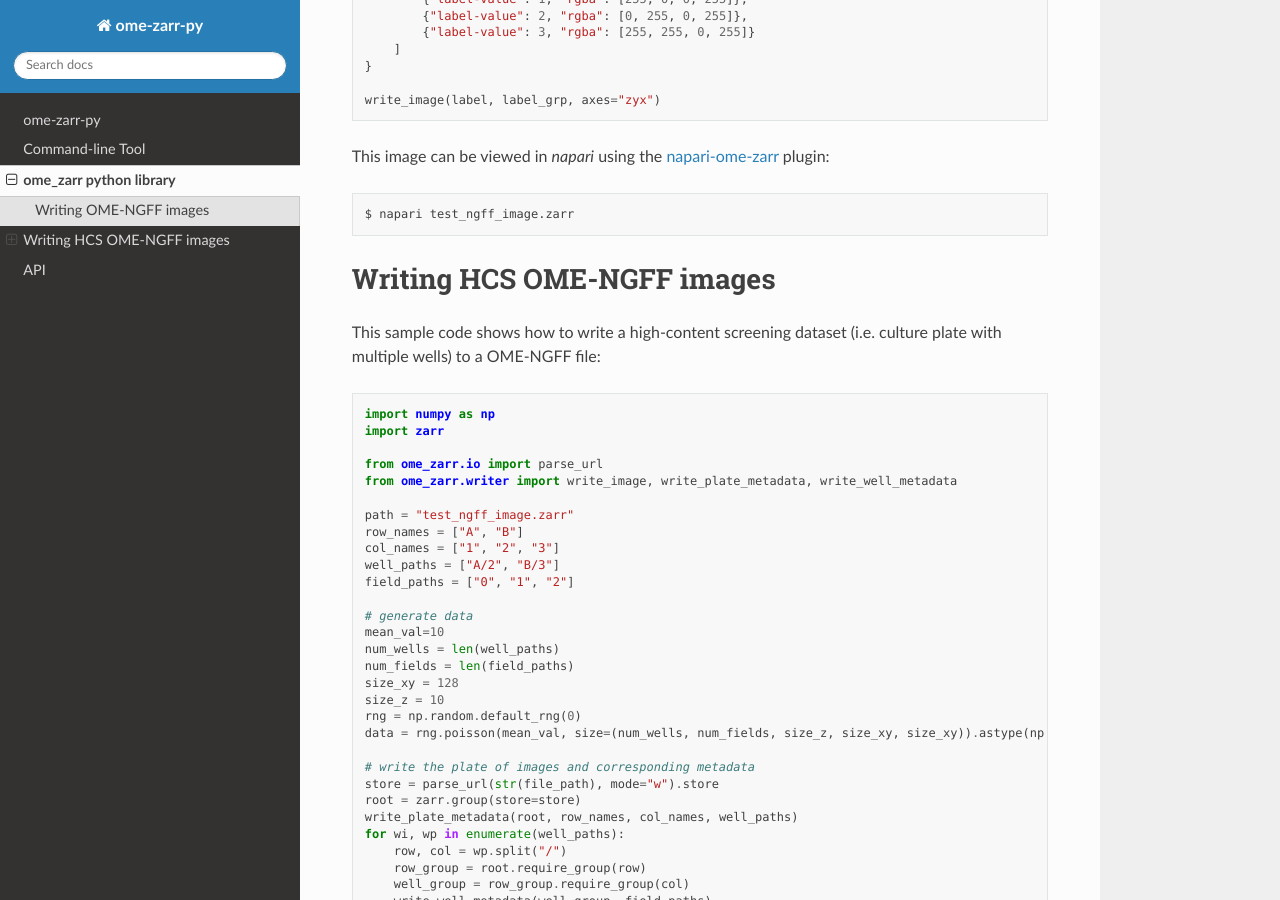
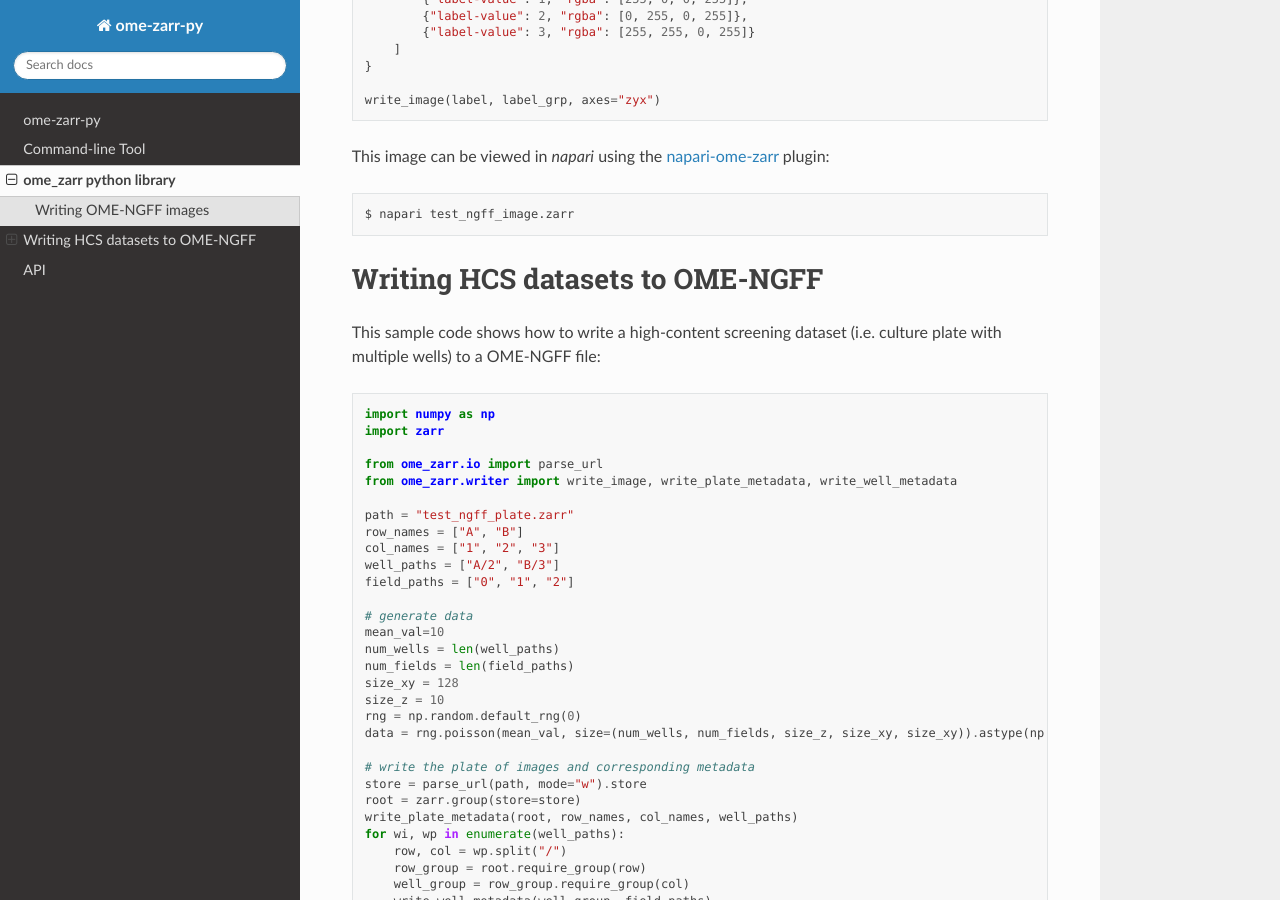
Before and after one commit to ome/ome-zarr-py, a Sphinx documentation site: the page built from docs/source/python.rst, in a window 1280 px wide and 900 px high, scrolled down 1320 px. Built offline with Sphinx 7.4.7 and the Read the Docs theme 2.0.0, drawn with Linux system fonts in a browser that asks for light colours.

Commit message:
fix variable discrepancy and cleanup code

```diff
--- a/docs/source/python.rst
+++ b/docs/source/python.rst
@@ -80,8 +80,8 @@ This image can be viewed in `napari` using the
     $ napari test_ngff_image.zarr
 
 
-Writing HCS OME-NGFF images
-===========================
+Writing HCS datasets to OME-NGFF
+================================
 
 This sample code shows how to write a high-content screening dataset (i.e. culture plate with multiple wells) to a OME-NGFF file::
 
@@ -91,7 +91,7 @@ This sample code shows how to write a high-content screening dataset (i.e. cultu
     from ome_zarr.io import parse_url
     from ome_zarr.writer import write_image, write_plate_metadata, write_well_metadata
 
-    path = "test_ngff_image.zarr"
+    path = "test_ngff_plate.zarr"
     row_names = ["A", "B"]
     col_names = ["1", "2", "3"]
     well_paths = ["A/2", "B/3"]
@@ -107,7 +107,7 @@ This sample code shows how to write a high-content screening dataset (i.e. cultu
     data = rng.poisson(mean_val, size=(num_wells, num_fields, size_z, size_xy, size_xy)).astype(np.uint8)
 
     # write the plate of images and corresponding metadata
-    store = parse_url(str(file_path), mode="w").store
+    store = parse_url(path, mode="w").store
     root = zarr.group(store=store)
     write_plate_metadata(root, row_names, col_names, well_paths)
     for wi, wp in enumerate(well_paths):
```
